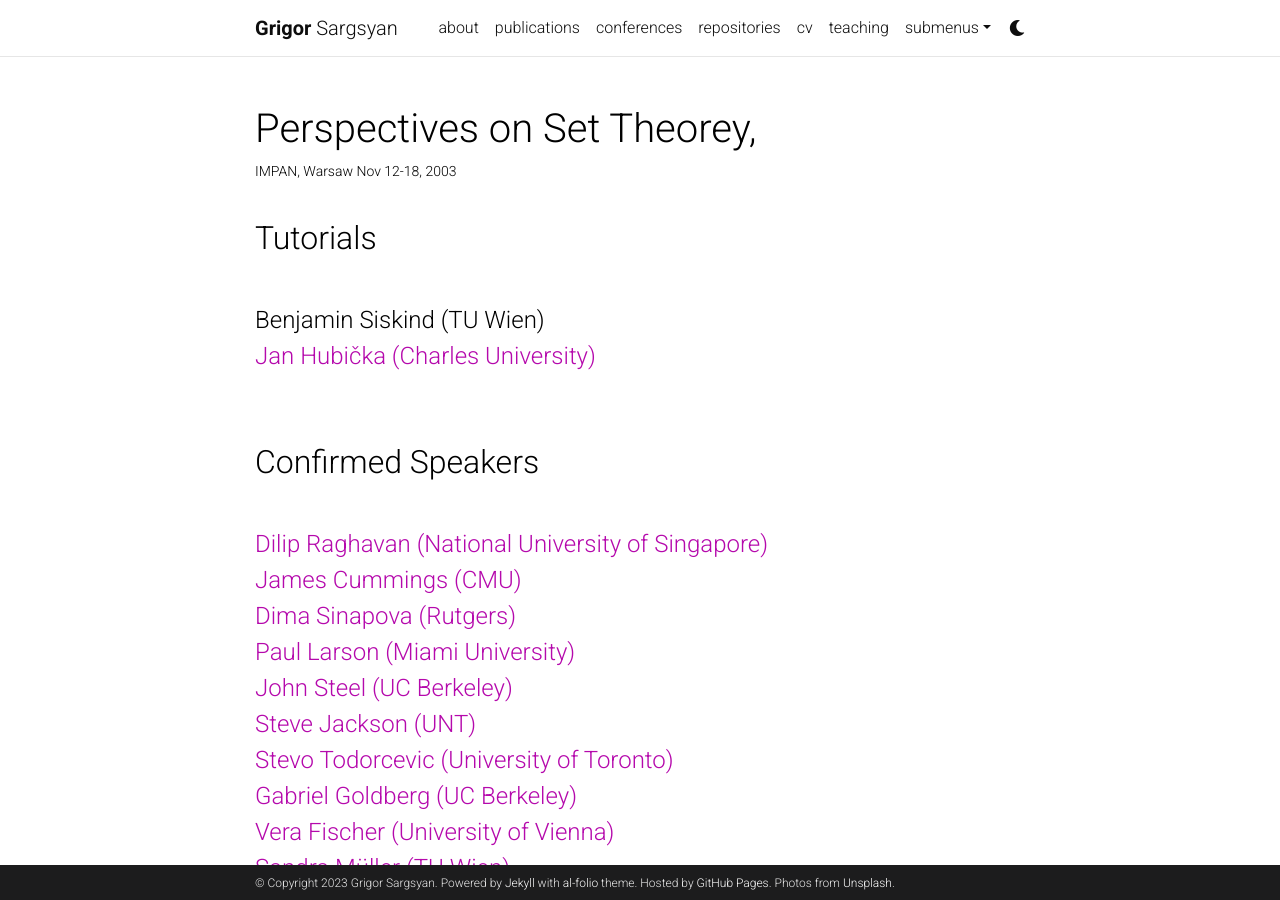
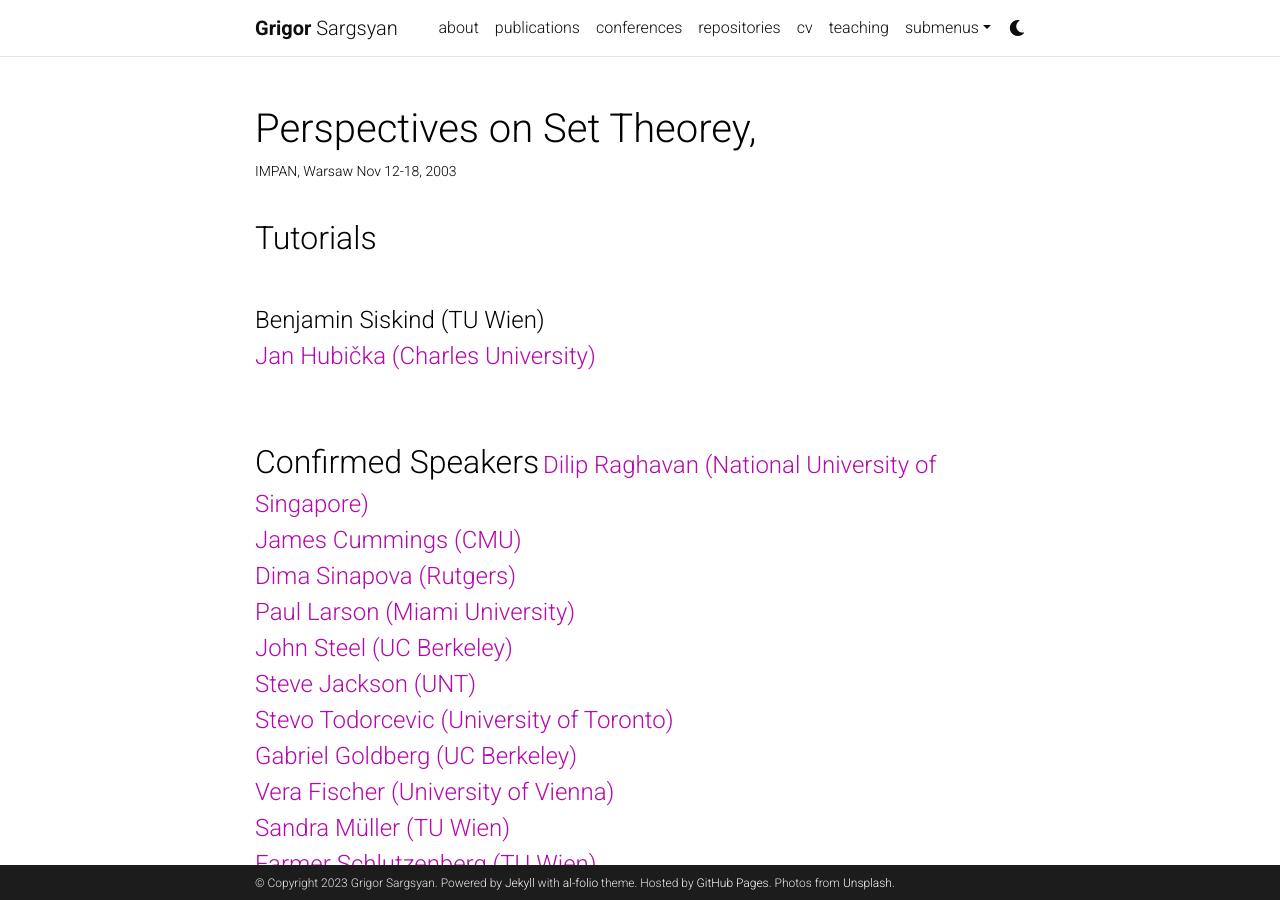
Before and after one commit to grigorsarg/grigorsarg.github.io, a Jekyll site: the page built from _projects/Perspectives.md, in a window 1280 px wide and 900 px high. Built offline with Jekyll 4.4.1, drawn with Linux system fonts in a browser that asks for light colours; comment, search, counter and statistics services are not loaded; a style sheet for code colours, icons or effects is not loaded.

Commit message:
Update Perspectives.md

```diff
--- a/_projects/Perspectives.md
+++ b/_projects/Perspectives.md
@@ -11,7 +11,7 @@ importance: 2
 Benjamin Siskind (TU Wien)<br>
 <a href="https://www.ucw.cz/~hubicka/">Jan Hubička (Charles University)</a></font><br><br>
 
-<font size="+3"> Confirmed Speakers</font> <br>
+<font size="+3"> Confirmed Speakers</font>
 
 <font size="+2">
 <a href="https://dilip-raghavan.github.io/">Dilip Raghavan (National University of Singapore) </a><br>
```
